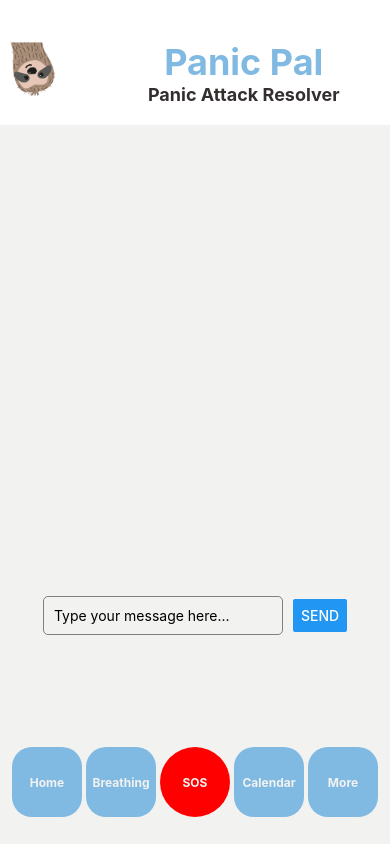
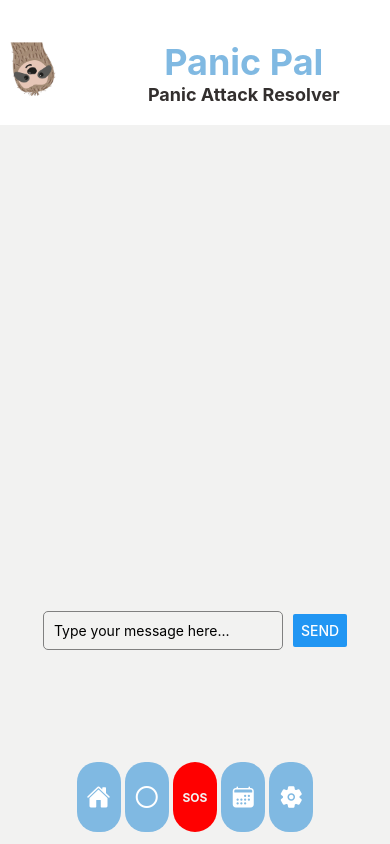
Before and after one commit to kaitrice/panic-pal, a React Native app in the folder panic-attack-resolver/: screen / in a window 390 px wide. Built offline with nearby package versions, Linux system fonts and the light colour scheme.

Commit message:
buttons to icons and made footer screen-size

```diff
--- a/panic-attack-resolver/components/Footer.jsx
+++ b/panic-attack-resolver/components/Footer.jsx
@@ -7,8 +7,10 @@ import {
 } from 'react-native'
 
 import {colors} from '../values/colors'
+import { Ionicons } from '@expo/vector-icons';
+import { Feather } from '@expo/vector-icons';
 
-const CustomButton = ({ title, onPress, disabled, circle, color }) => (
+const CustomIconButtonI = ({ iconName, onPress, disabled, circle, color }) => (
     <TouchableOpacity
         onPress={onPress}
         disabled={disabled}
@@ -18,49 +20,78 @@ const CustomButton = ({ title, onPress, disabled, circle, color }) => (
             { backgroundColor: color },
         ]}
     >
-        <Text style={styles.buttonText}>{title}</Text>
+        <Ionicons name={iconName} size={24} color="white" />
+    </TouchableOpacity>
+)
+
+const CustomIconButtonF = ({ iconName, onPress, disabled, circle, color }) => (
+    <TouchableOpacity
+        onPress={onPress}
+        disabled={disabled}
+        style={[
+            styles.button,
+            circle ? styles.circle : styles.squoval,
+            { backgroundColor: color },
+        ]}
+    >
+        <Feather name={iconName} size={24} color="white" />
+    </TouchableOpacity>
+)
+
+const CustomTextButton = ({ text, onPress, disabled, circle, color }) => (
+    <TouchableOpacity
+        onPress={onPress}
+        disabled={disabled}
+        style={[
+            styles.button,
+            circle ? styles.circle : styles.squoval,
+            { backgroundColor: color },
+        ]}
+    >
+        <Text style={styles.buttonText}>{text}</Text>
     </TouchableOpacity>
 )
 
 const Footer = ({ setCurrentScreen }) => (
     <View style={styles.container}>
-        <CustomButton title="Home" onPress={() => setCurrentScreen('Chat')} color={colors.defaultButtonColor} />
-        <CustomButton title="Breathing" onPress={() => setCurrentScreen('Breathing')} color={colors.defaultButtonColor} />
-        <CustomButton title="SOS" onPress={() => setCurrentScreen('SOS')} circle color={colors.sosButtonColor} />
-        <CustomButton title="Calendar" onPress={() => setCurrentScreen('Calendar')} color={colors.defaultButtonColor} />
-        <CustomButton title="More" onPress={() => setCurrentScreen('Settings')} color={colors.defaultButtonColor} />
+        <CustomIconButtonI iconName="ios-home" onPress={() => setCurrentScreen('Chat')} color={colors.defaultButtonColor} />
+        <CustomIconButtonF iconName="circle" onPress={() => setCurrentScreen('Breathing')} color={colors.defaultButtonColor} />
+        <CustomTextButton text="SOS" onPress={() => setCurrentScreen('SOS')} circle color={colors.sosButtonColor} />
+        <CustomIconButtonI iconName="calendar" onPress={() => setCurrentScreen('Calendar')} color={colors.defaultButtonColor} />
+        <CustomIconButtonI iconName="settings" onPress={() => setCurrentScreen('Settings')} color={colors.defaultButtonColor} />
     </View>
 )
 
 const styles = StyleSheet.create({
     container: {
-        flex: 1,
         flexDirection: 'row',
-        // backgroundColor: 'white',
-        justifyContent: 'center',
+        justifyContent: 'space-around', // This will distribute space around the buttons equally
+        alignItems: 'center', // This ensures all buttons are aligned in the center vertically
         paddingBottom: 10,
     },
     button: {
+        height: 70, // TODO: Adjust height to be dynamic
+        flex: 1, // This allows each button to grow and take an equal amount of space
         alignItems: 'center',
         justifyContent: 'center',
         margin: 2,
+        padding: 10, // You can adjust padding to ensure text fits well within the button
+        // Removed static width and height from here
     },
     squoval: {
         borderColor: '#332F2E',
-        width: 70,
-        height: 70,
         borderRadius: 20,
+        // Adjust padding if necessary, instead of a fixed width and height
     },
     circle: {
-        width: 70,
-        height: 70,
-        borderRadius: 35,
+        borderRadius: 35, // This will create a circle if the width and height are equal
+        // Adjust padding if necessary
     },
     buttonText: {
         fontSize: 12,
         fontWeight: 'bold',
         color: colors.appBackgroundColor,
     },
-})
+});
 
 export default Footer
```
Also changed, not shown: 1 other file (tests, documents, lock files or other folders).
